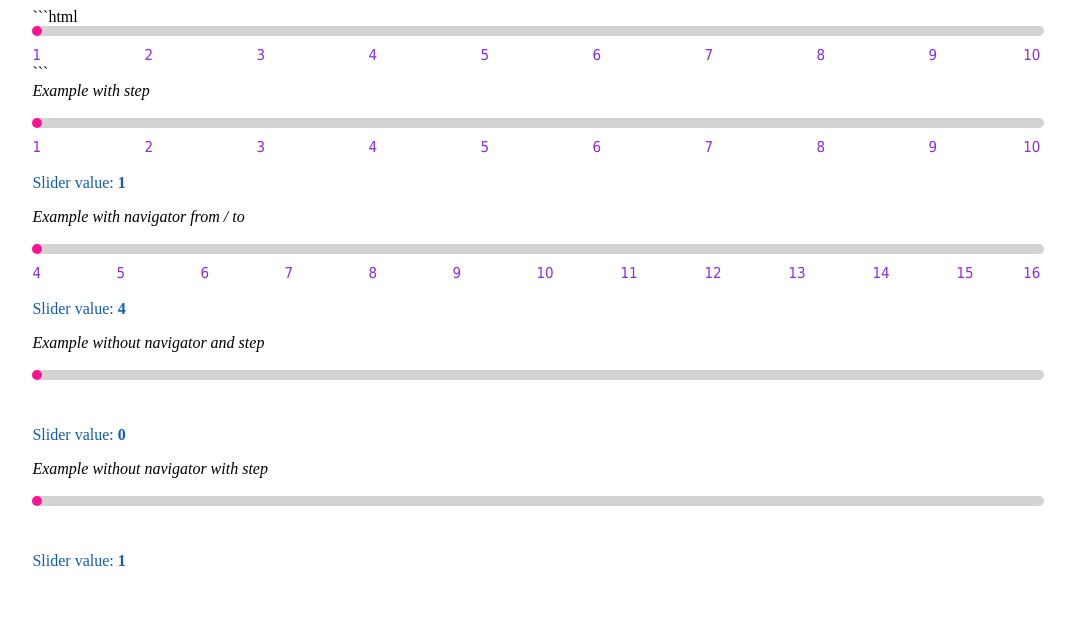
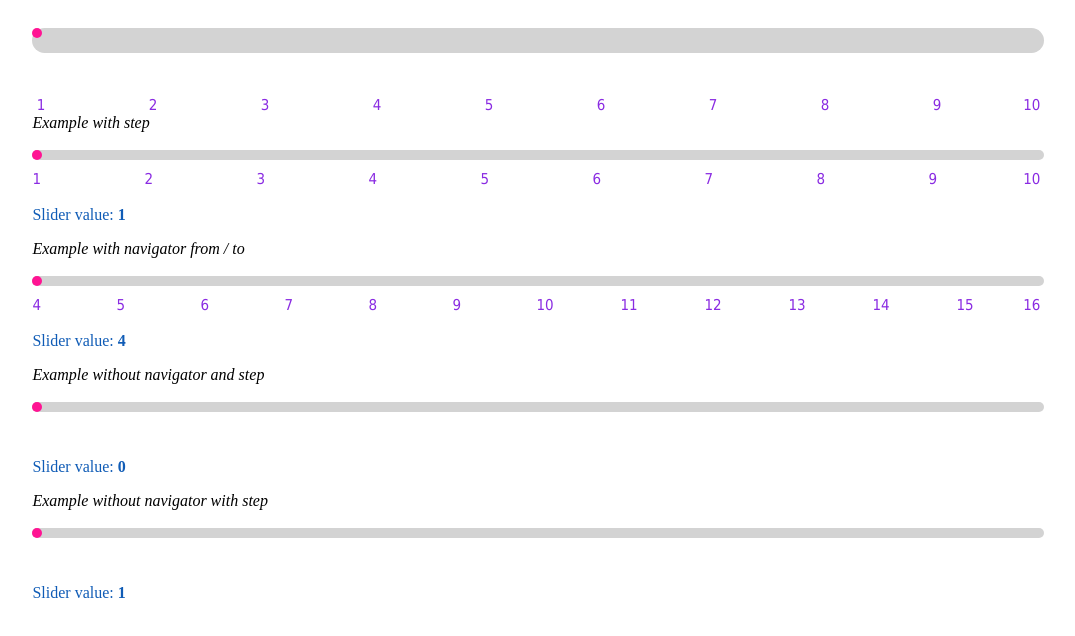
Before and after one commit to manar007/rg-slider, a website: page index.html in a window 1280 px wide. Shown: the whole page, without its empty margins (102-1177 px from the left). Drawn offline with nearby package versions, Linux system fonts and the light colour scheme.

Commit message:
Update index.html

````diff
--- a/index.html
+++ b/index.html
@@ -23,16 +23,16 @@
 
 <div class="rg-demo-wrapper">
 
-```html
 
+<pre>
 <rg-slider tracker-class="my-tracker rg-tracker-with-animation"
                 navigator-class="my-navigator"
                 bound-var="sliderValue"
                 show-navigator="true"
                 step="10"
              ></rg-slider>
+         </pre>
 
-```
     <div class="exp-step" ng-if="true">
         <i>Example with step<br><br></i>
         <rg-slider tracker-class="my-tracker rg-tracker-with-animation"
````
